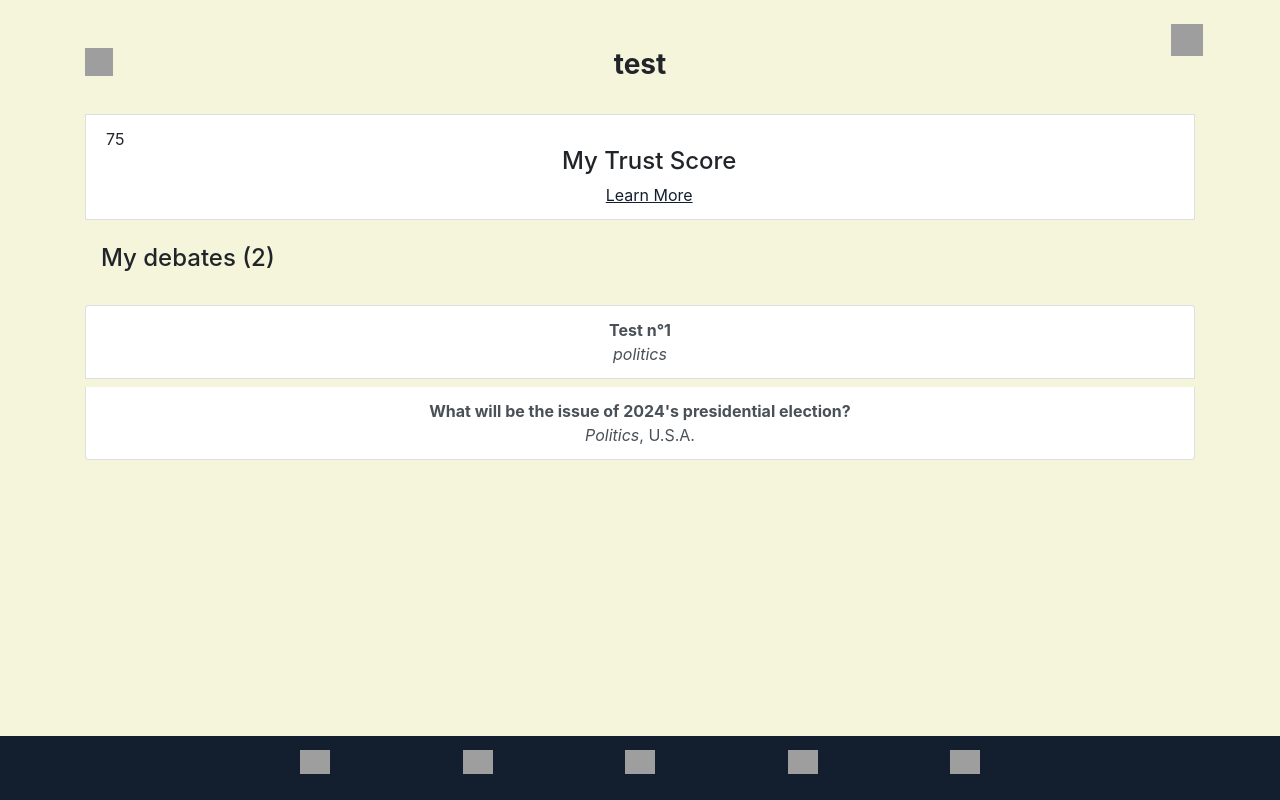
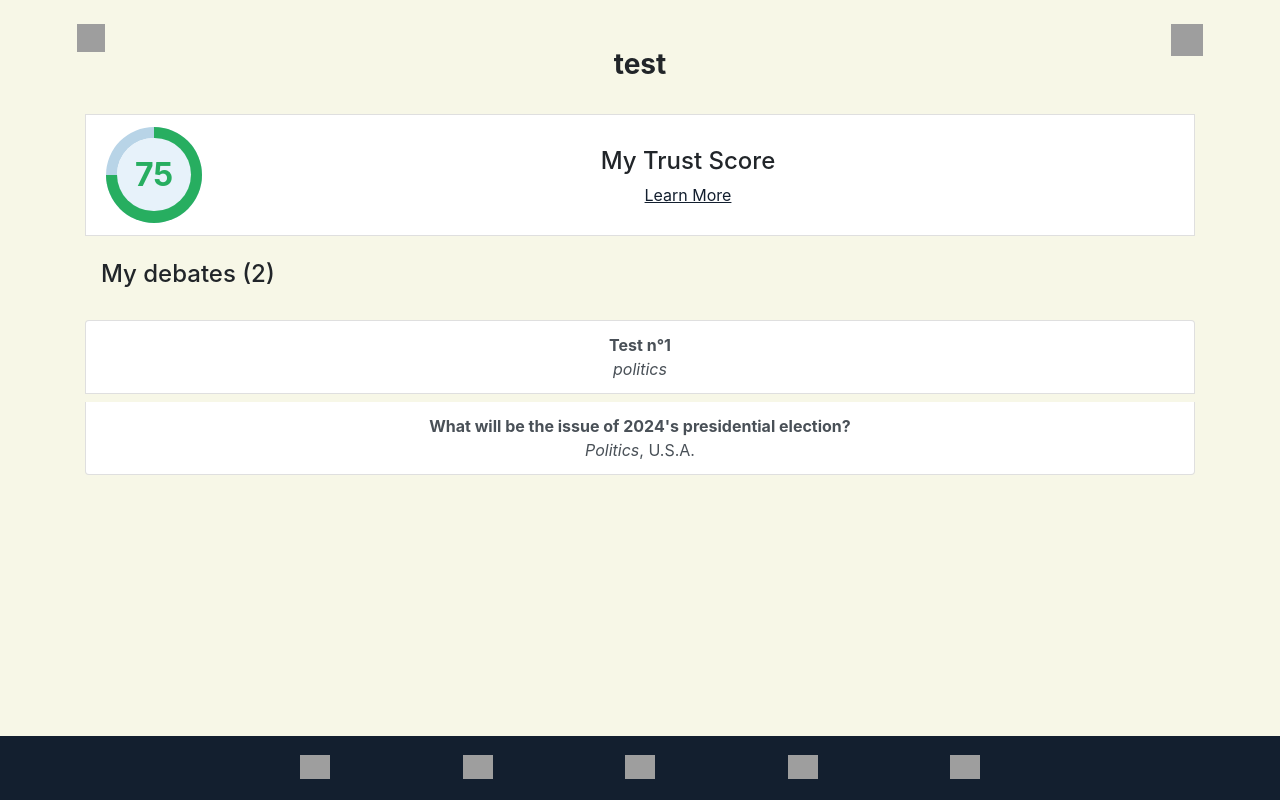
Before and after one commit to julianxbloom/CS50-FinalProject, a Flask app: page /profile in a window 1280 px wide. Run offline with Flask 3, Linux system fonts and the light colour scheme; a user stored in the database is signed in; data comes from the database, SQL or seed files in the repository; both versions use the stored data as it was after the commit; grey boxes are pictures that could not be loaded.

Commit message:
Add files via upload

```diff
--- a/static/styles.css
+++ b/static/styles.css
@@ -1,12 +1,12 @@
 body {
-  background-color: #f5f5dc;
+  background-color: #f7f7e7;
   font-family: -apple-system, BlinkMacSystemFont, "Segoe UI", Roboto, "Helvetica Neue",
     Arial, "Noto Sans", sans-serif, "Apple Color Emoji", "Segoe UI Emoji", "Segoe UI Symbol",
     "Noto Color Emoji";
 }
 
 
-/* menu scroller */
+/* main menu scroller */
 .scroller {
   top: 0vh;
   border-radius: 20px;
@@ -17,16 +17,14 @@ body {
 .scroller section {
   height: 80vh;
   margin-bottom: 2vh;
-  /*background-color: #eae4dd;*/
   background-color: #f5f5dc;
   border-radius: 20px;
-  border: 3px solid #c2b8ac;
+  border: 3px solid #131f2f;
   scroll-snap-align: start;
   scroll-snap-stop: always;
+  word-break: break-word;
 }
 
-
-/* app navbar */
 .appNavbar {
   position: fixed;
   bottom: 0%;
@@ -39,46 +37,182 @@ body {
 }
 .navbarIcon {
   position: relative;
-  top: 20%;
+  top: 27%;
 }
 
 
 /* go-back arrow */
-.arrow {
-  position: relative
-}
 .arrow img {
   position: absolute;
-  top: 0vh;
-  left: 0vh;
+  top: 3vh;
+  left: 6vw;
 }
 
 
 /* chat display */
 .chatbox {
   width: 100%;
-  height: 76vh;
-  background-color: #C99C86;
+  height: 70vh;
+  background-color: #fafae0;
+  margin-top: 9vh
 }
 .chatscroll {
-  height: 67vh;
+  height: 66vh;
   scroll-snap-type: y mandatory;
   overflow-y: scroll;
   flex-direction: column-reverse;
 }
 .chatscroll section {
-  background-color: chartreuse;
   min-height: 6vh;
   border-radius: 15px;
   margin-top: 1.5vh;
-  margin-bottom: 1.5vh;
   width: 30vh
 }
+.chatscroll section p {
+  margin-bottom: 0;
+}
+
+.self-chat {
+  margin-left: auto;
+  margin-right: 1vh;
+  word-break: break-word;
+  background-color: #6a84d4
+}
+.peer-chat {
+  margin-left: 1vh;
+  margin-right: auto;
+  word-break: break-word;
+  background-color: #a5b0c4
+}
+.chat-sender {
+  display: flex;
+  font-style: italic;
+  font-size: 4vw;
+  margin-right: auto;
+}
+
+.chatTitle {
+  background-color: #cccdff;
+  border: 3px double #2d496e;
+  word-break: break-word;
+  font-weight: bold;
+  font-size: 2vh;
+  position: fixed;
+  width: 90%;
+  height: 9vh;
+  margin-top: 0.5vh;
+
+  display: flex;
+  justify-content: center;
+  align-items: center;
+
+}
 .messageTyping {
-  background-color: blueviolet;
-  margin-bottom: 0vh;
-  margin-top: auto;
+  background-color: #415487;
+  bottom: 8vh;
+  left:0vh;
   height: 9vh;
+  width: 100%;
+  position: fixed;
   display: flex;
   align-items: center;
 }
+
+
+/* Rating item */
+:root {
+  --rating-size: 6rem;
+  --bar-size: 0.7rem;
+  --background-color: #e7f2fa;
+  --rating-color-default: #2980b9;
+  --rating-color-background: #b8d4e7;
+  --rating-color-good: #27ae60;
+  --rating-color-ok: #f1c40f;
+  --rating-color-bad: #e74c3c;
+  --rating-color-suspended: #000000;
+}
+
+.rating {
+  position: relative;
+  display: flex;
+  align-items: center;
+  justify-content: center;
+  border-radius: 100%;
+  overflow: hidden;
+
+  background: var(--rating-color-default);
+  color: var(--rating-color-default);
+  width: var(--rating-size);
+  height: var(--rating-size);
+
+  font-size: calc(var(--rating-size) / 3);
+  line-height: 1;
+}
+
+.rating body {
+  background: var(--background-color);
+  font: 16px/1 Montserrat, "Helvetica Neue", Helvetica, Arial, sans-serif;
+  display: grid;
+  grid-template-columns: repeat(
+    auto-fill,
+    minmax(var(--rating-size), var(--rating-size))
+  );
+  gap: var(--bar-size);
+  justify-content: start;
+  padding: var(--bar-size);
+}
+
+/* Rating circle content */
+.rating span {
+  position: relative;
+  display: flex;
+  font-weight: bold;
+  z-index: 2;
+}
+.rating span small {
+  font-size: 0.5em;
+  font-weight: 900;
+  align-self: center;
+}
+
+
+.rating::after {
+  content: "";
+  position: absolute;
+  inset: var(--bar-size);
+  background: var(--background-color);
+  border-radius: inherit;
+  z-index: 1;
+}
+.rating::before {
+  content: "";
+  position: absolute;
+  inset: var(--bar-size);
+  border-radius: inherit;
+  box-shadow: 0 0 0 1rem var(--rating-color-background);
+  z-index: -1;
+}
+
+
+.rating.good {
+  background: var(--rating-color-good);
+  color: var(--rating-color-good);
+}
+.rating.ok {
+  background: var(--rating-color-ok);
+  color: var(--rating-color-ok);
+}
+.rating.bad {
+  background: var(--rating-color-bad);
+  color: var(--rating-color-bad);
+}
+.rating.suspended {
+  background: var(--rating-color-suspended);
+  color: var(--rating-color-suspended);
+}
+
+
+.trust-score-table {
+  background-color: white;
+  border: 0.3vw solid #d8d8d8;
+}
```
Also changed, not shown: static/debate.db.
